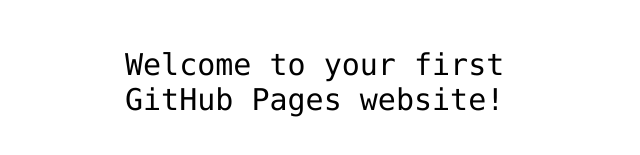
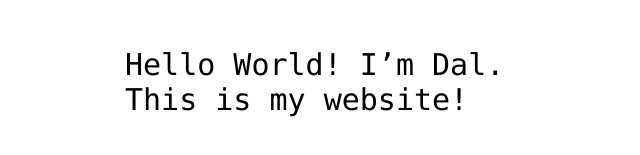
Before and after one commit to dalkahlon/dalkahlon.github.io, a plain HTML site: page index.html in a window 1280 px wide. Shown: the part 341-496 px from the top of the page, without its empty margins (315-955 px from the left). Drawn offline with Linux system fonts and the light colour scheme.

Commit message:
Added introduction

```diff
--- a/index.html
+++ b/index.html
@@ -12,7 +12,7 @@
 <img src="https://octodex.github.com/images/daftpunktocat-thomas.gif" id="octocat" alt="octocat-gif" />
 
 <!-- Change this code here by copy and pasting your template on line 15 -->
-<p>Welcome to your first GitHub Pages website!</p>
+<p>Hello World! I’m Dal. This is my website!</p>
 
 </body>
 </html>
```
